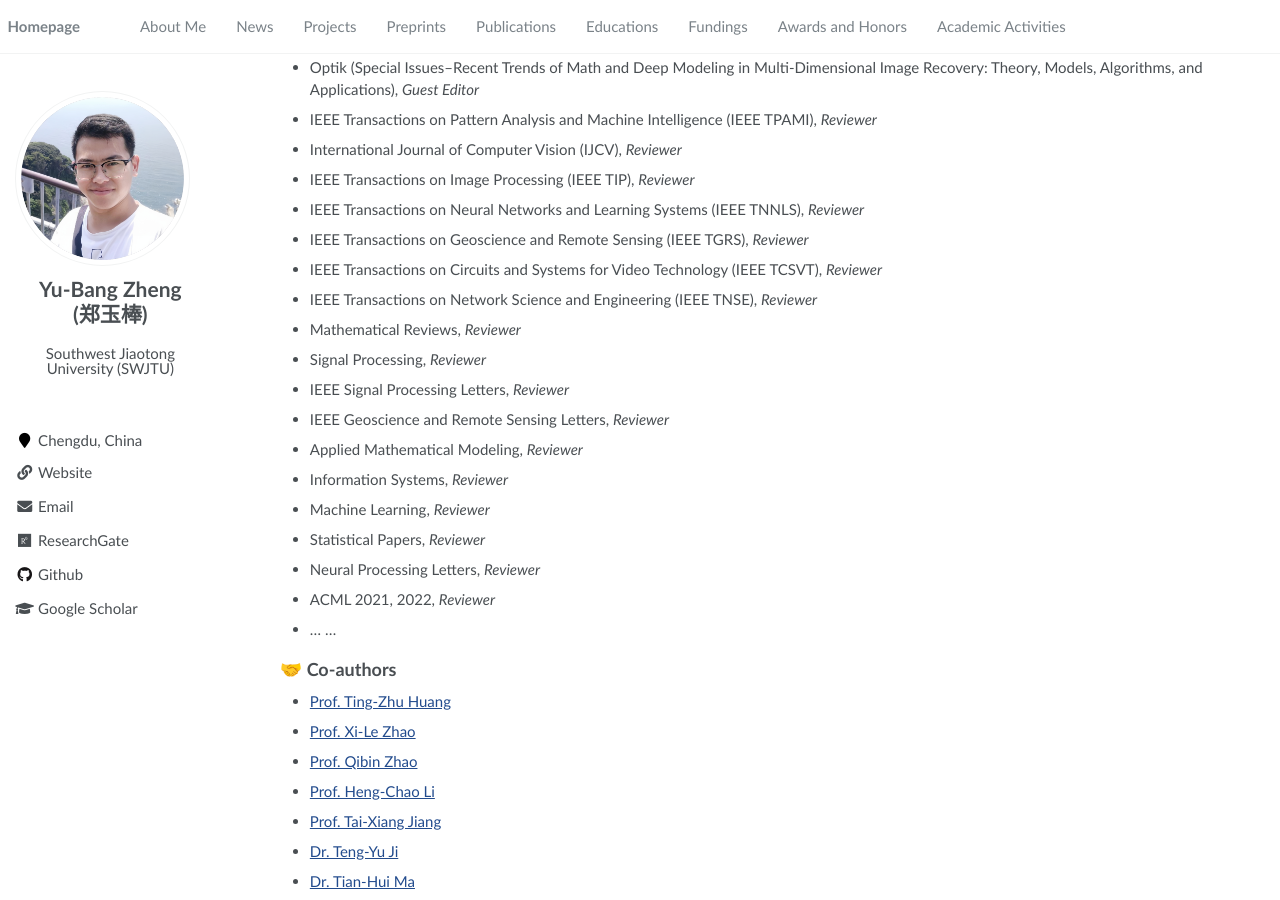
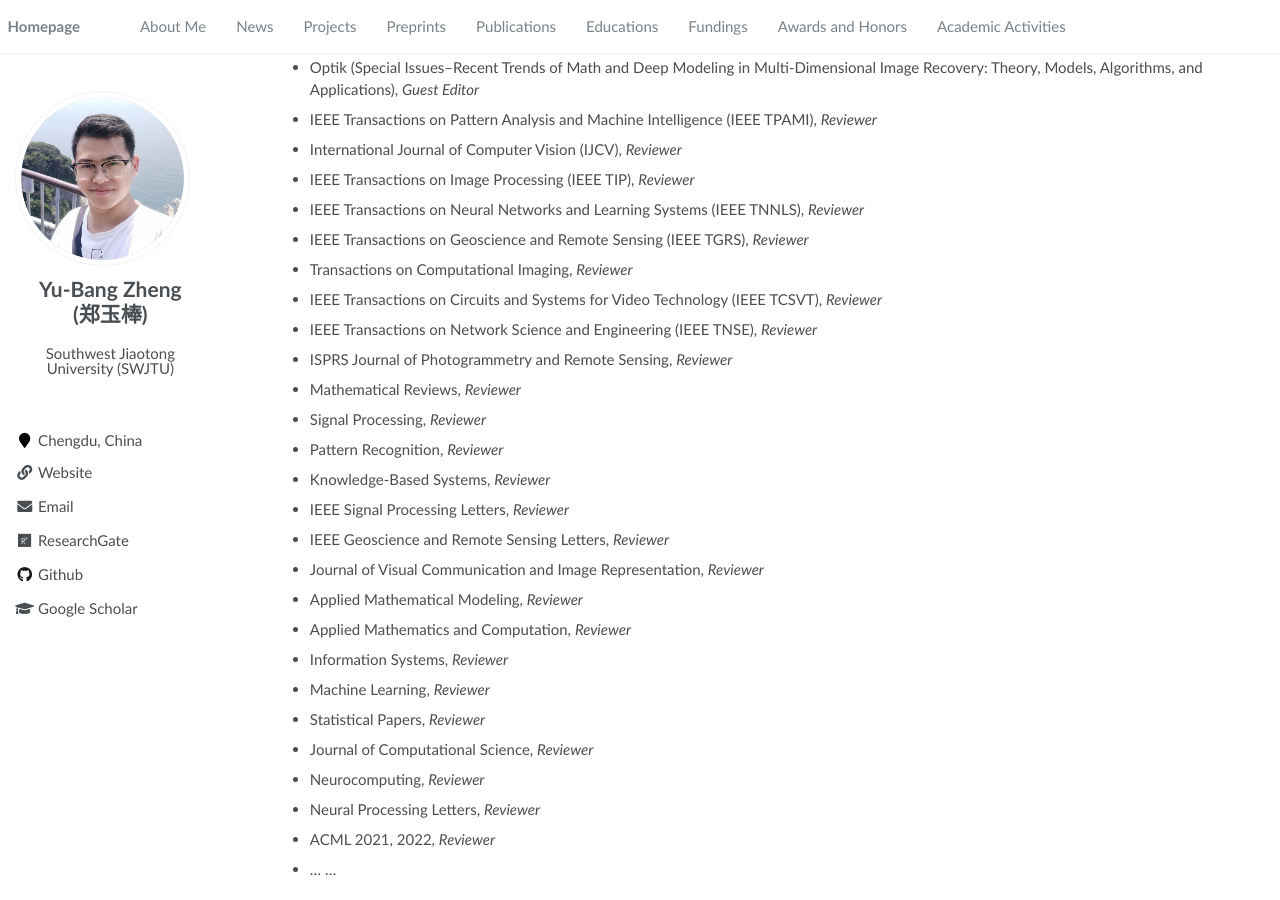
Before and after one commit to YuBangZheng/yubangzheng.github.io, a Jekyll site: the page built from pages/about.md, in a window 1280 px wide and 900 px high, scrolled down 3411 px. Built offline with Jekyll 4.4.1, drawn with Linux system fonts in a browser that asks for light colours; a script that is not in the unit is left out.

Commit message:
Update about.md

```diff
--- a/pages/about.md
+++ b/pages/about.md
@@ -178,16 +178,24 @@ My current research interests include tensor modeling and computing, tensor lear
 -  IEEE Transactions on Image Processing (IEEE TIP), _Reviewer_
 -  IEEE Transactions on Neural Networks and Learning Systems (IEEE TNNLS), _Reviewer_
 -  IEEE Transactions on Geoscience and Remote Sensing (IEEE TGRS), _Reviewer_
+-  Transactions on Computational Imaging, _Reviewer_
 -  IEEE Transactions on Circuits and Systems for Video Technology (IEEE TCSVT), _Reviewer_
 -  IEEE Transactions on Network Science and Engineering (IEEE TNSE), _Reviewer_
+-  ISPRS Journal of Photogrammetry and Remote Sensing, _Reviewer_
 -  Mathematical Reviews, _Reviewer_
 -  Signal Processing, _Reviewer_
+-  Pattern Recognition, _Reviewer_
+-  Knowledge-Based Systems, _Reviewer_
 -  IEEE Signal Processing Letters, _Reviewer_
 -  IEEE Geoscience and Remote Sensing Letters, _Reviewer_
+-  Journal of Visual Communication and Image Representation, _Reviewer_
 -  Applied Mathematical Modeling, _Reviewer_
+-  Applied Mathematics and Computation, _Reviewer_
 -  Information Systems, _Reviewer_
 -  Machine Learning, _Reviewer_
 -  Statistical Papers, _Reviewer_
+-  Journal of Computational Science, _Reviewer_
+-  Neurocomputing, _Reviewer_
 -  Neural Processing Letters, _Reviewer_
 -  ACML 2021, 2022, _Reviewer_
 -  ... ...
```
